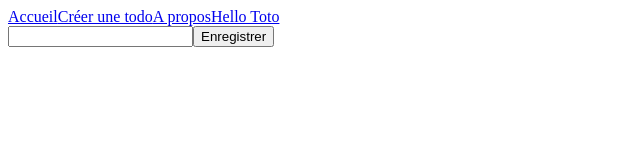
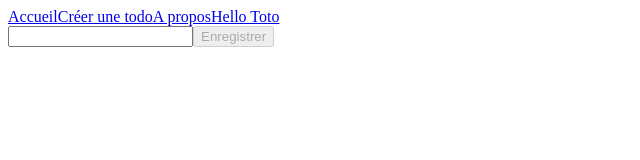
Before and after one commit to daw-2/vue, a Vue app in the folder 03-router/: page /todo/create in a window 1280 px wide. Shown: the top 160 px of the page, without its empty margins (0-640 px from the left). Built offline with nearby package versions, Linux system fonts and the light colour scheme.

Commit message:
Custom validation form

```diff
--- a/03-router/db.json
+++ b/03-router/db.json
@@ -6,7 +6,7 @@
       "done": true
     },
     {
-      "done": false,
+      "done": true,
       "id": 2,
       "name": "Faire un truc"
     },
@@ -17,7 +17,7 @@
     },
     {
       "name": "def",
-      "done": false,
+      "done": true,
       "id": 4
     },
     {
@@ -209,6 +209,11 @@
       "name": "",
       "done": false,
       "id": 42
+    },
+    {
+      "name": "abc",
+      "done": false,
+      "id": 43
     }
   ]
 }
--- a/03-router/src/views/TodoCreateView.vue
+++ b/03-router/src/views/TodoCreateView.vue
@@ -3,7 +3,7 @@
     <input type="text" v-model="newTodo.name">
     <p v-if="errors.name">{{ errors.name }}</p>
 
-    <button :disabled="loading">
+    <button :disabled="loading || !isValid || !dirty">
       Enregistrer
       <span v-if="loading">...</span>
     </button>
@@ -12,7 +12,7 @@
 
 <script setup>
   import axios from 'axios';
-  import { ref, watch } from 'vue';
+  import { computed, ref, watch } from 'vue';
   import { useRouter } from 'vue-router';
 
   const router = useRouter();
@@ -24,10 +24,16 @@
   const errors = ref({
     name: null,
   });
+  const dirty = ref(false);
   const loading = ref(false);
+
+  const isValid = computed(() => {
+    return Object.values(errors.value).filter(v => v).length === 0;
+  });
 
   // Validation des erreurs en "direct"
   watch(newTodo, () => {
+    dirty.value = true;
     errors.value.name = null;
 
     if (newTodo.value.name.trim().length < 2) {
```
